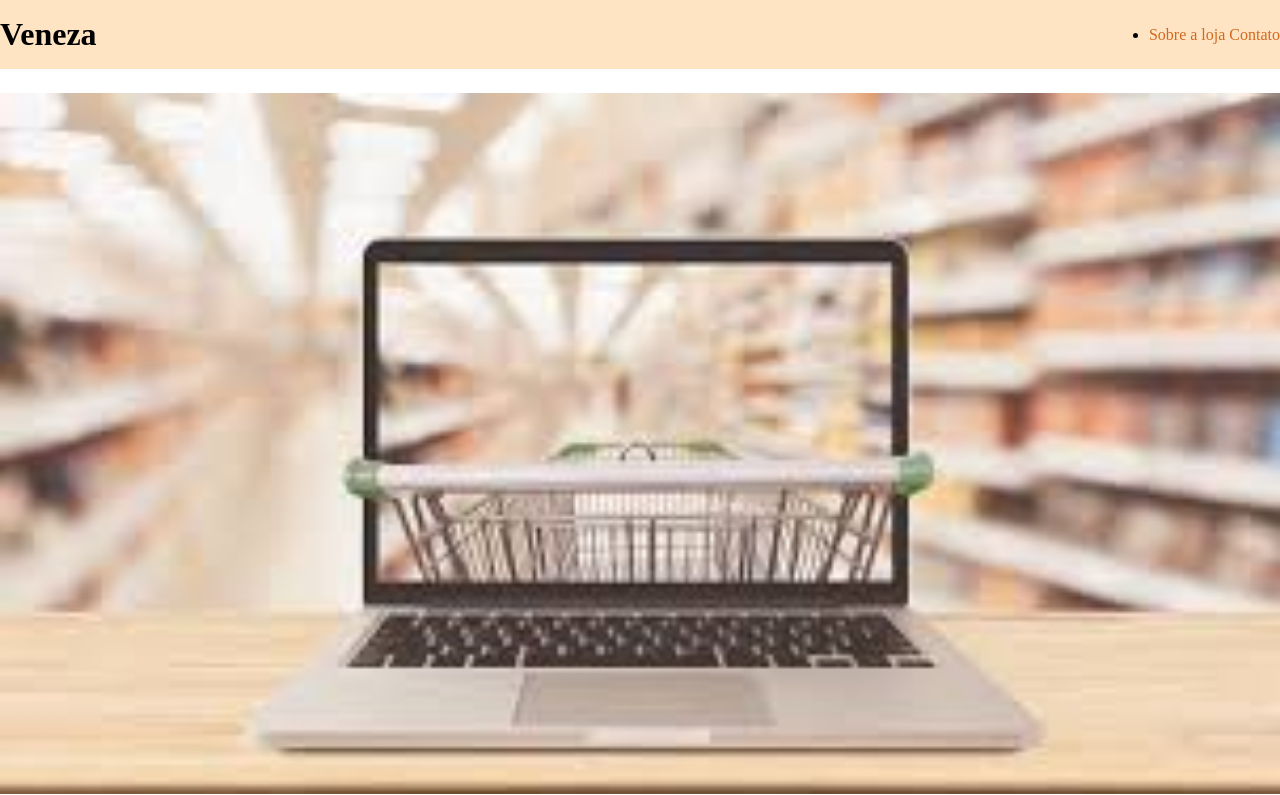
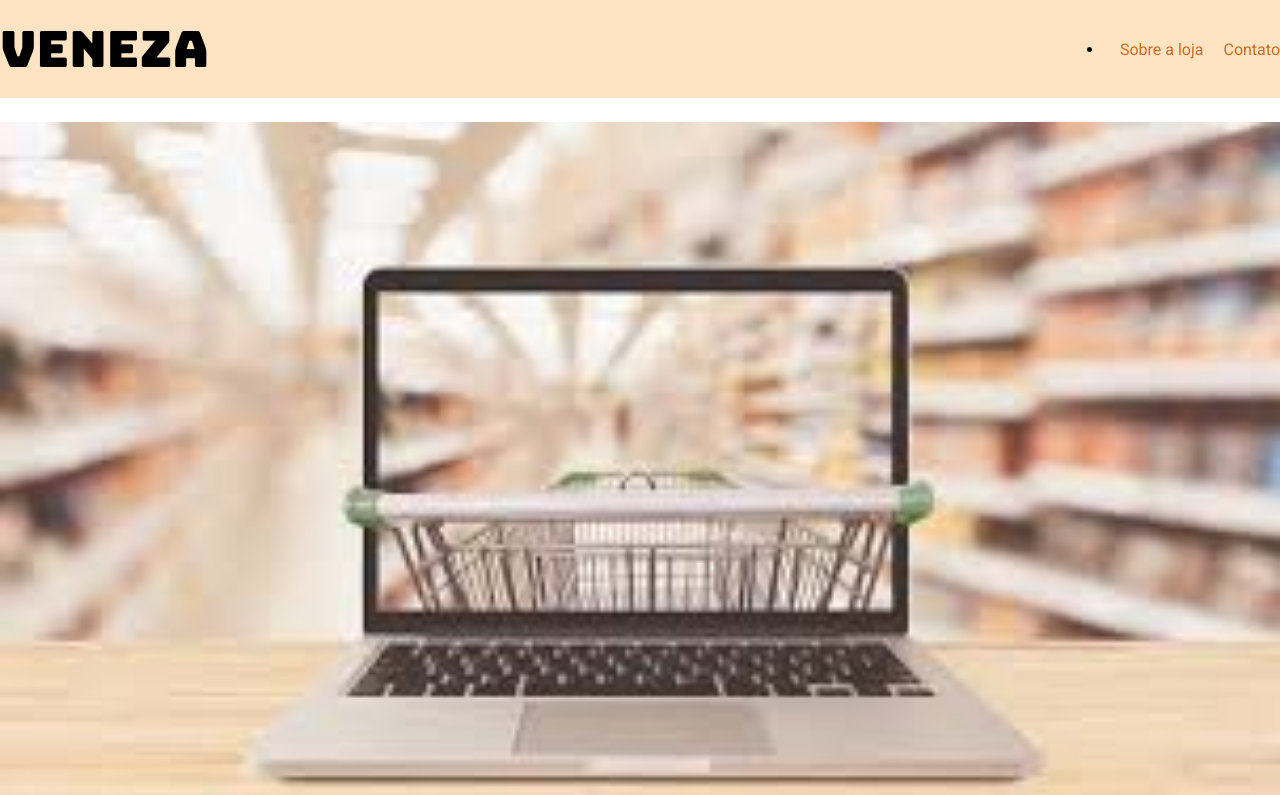
Before and after one commit to Filipezzzz/CSS, a plain HTML site: page index.html in a window 1280 px wide. Shown: the top 795 px of the page. Drawn offline with Linux system fonts and the light colour scheme.

Commit message:
fix: arrumando espaçamento no section h2

```diff
--- a/index.html
+++ b/index.html
@@ -6,6 +6,10 @@
     <meta name="viewport" content="width=device-width, initial-scale=1.0">
     <title>Venezza</title>
     <link rel="stylesheet" href="main.css">
+
+    <link rel="preconnect" href="https://fonts.googleapis.com">
+    <link rel="preconnect" href="https://fonts.gstatic.com" crossorigin>
+    <link href="https://fonts.googleapis.com/css2?family=Bungee&family=Roboto&display=swap" rel="stylesheet">
 </head>
 <body>
     <header>
--- a/main.css
+++ b/main.css
@@ -10,14 +10,30 @@
     color: black;
 }
 
+header h1 {
+    font-size: 50px;
+}
+
+header h1,
+section h2 {
+    font-family: 'Bungee', cursive;
+    font-weight: normal;
+}
+
+body {
+    font-family: 'Roboto', sans-serif;
+}
+
 header nav li {
     color: black;
     text-decoration: none;
+    margin-left: 16px;
 }
 
 header nav li a {
     color: chocolate;
     text-decoration: none;
+    margin-left: 16px;
 }
 
 .container {
@@ -53,7 +69,7 @@
 
 }
 
-section.container {
+section .container {
     align-items: flex-start;
 
 }
@@ -65,6 +81,7 @@
 
 section h2 {
     margin-bottom: 16px;
+    font-size: 30px;
 }
 
 section {
```
